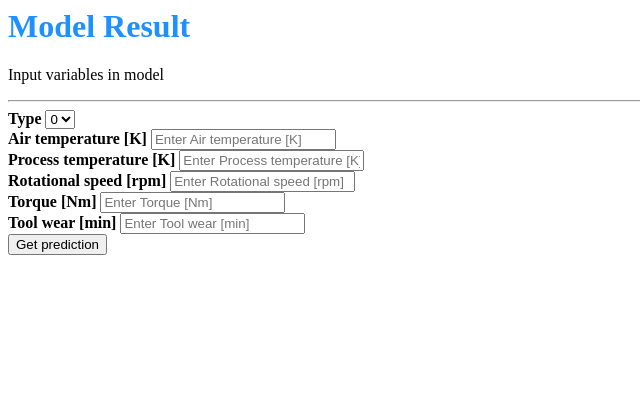
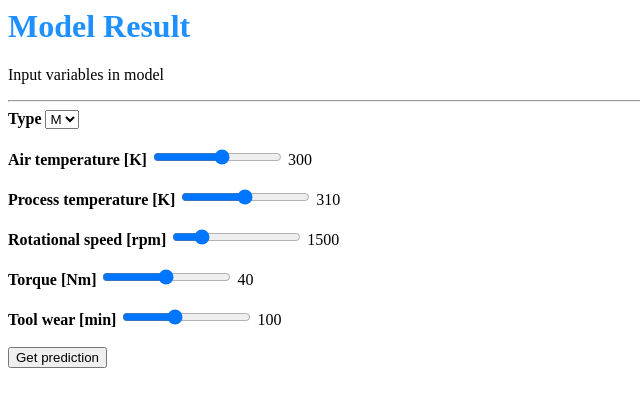
Before and after one commit to damrongrits/test-deploy-model, a Flask app: template templates/index_weka.html in a window 1280 px wide. Shown: the top 407 px of the page, without its empty margins (0-640 px from the left). Run offline with Flask 2, Linux system fonts and the light colour scheme; the template is opened without the code that fills it, so the values that code supplies are empty; parts of the project's set-up code (start-up, migrations or seed data) failed here and were passed over.

Commit message:
python weka

```diff
--- a/templates/index_weka.html
+++ b/templates/index_weka.html
@@ -7,32 +7,38 @@
 
         <label for="value"><b>Type</b></label>
         <select name="x1" id="value">
-            <option value="M">0</option>
-            <option value="L">1</option>
-            <option value="L">2</option>
+            <option value="0">M</option>
+            <option value="1">L</option>
+            <option value="2">H</option>
         </select>
         <br>
+        <br>
+        <label for="value"><b>Air temperature [K]</b></label>
+        <input type="range" id="value" name="x2" min="295.3" max="304.5" value="300" oninput="this.nextElementSibling.value = this.value">
+        <output>300</output>
 
-        <label for="value"><b>Air temperature [K]</b></label>
-        <input type="text" placeholder="Enter Air temperature [K]" name="x2" required>
         <br>
-
+        <br>
         <label for="value"><b>Process temperature [K]</b></label>
-        <input type="text" placeholder="Enter Process temperature [K]" name="x3" required>
+        <input type="range" id="value" name="x3" min="305.7" max="313.8" value="310" oninput="this.nextElementSibling.value = this.value">
+        <output>310</output>
         <br>
-
+        <br>
         <label for="value"><b>Rotational speed [rpm]</b></label>
-        <input type="text" placeholder="Enter Rotational speed [rpm]" name="x4" required>
+        <input type="range" id="value" name="x4" min="1168" max="2886" value="1500" oninput="this.nextElementSibling.value = this.value">
+        <output>1500</output>
         <br>
-
+        <br>
         <label for="value"><b>Torque [Nm]</b></label>
-        <input type="text" placeholder="Enter Torque [Nm]" name="x5" required>
+        <input type="range" id="value" name="x5" min="3.8" max="76.6" value="40" oninput="this.nextElementSibling.value = this.value">
+        <output>40</output>
         <br>
-
+        <br>
         <label for="value"><b>Tool wear [min]</b></label>
-        <input type="text" placeholder="Enter Tool wear [min]" name="x6" required>
+        <input type="range" id="value" name="x6" min="0" max="253" value="100" oninput="this.nextElementSibling.value = this.value">
+        <output>100</output>
         <br>
-
+        <br>
         <button type="submit" class="predictbtn">Get prediction</button>
       </form>
 
```
Also changed, not shown: app_weka.py (+7 -1 lines).
